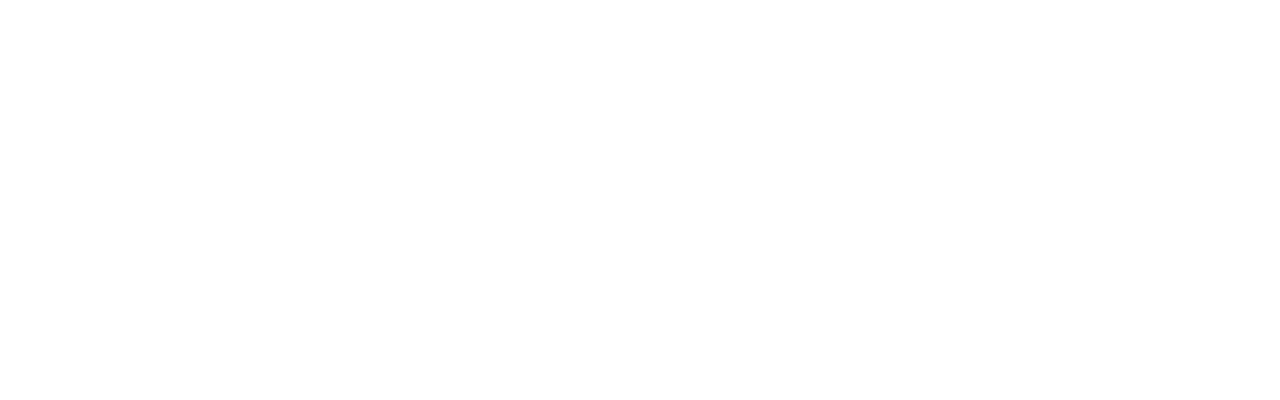
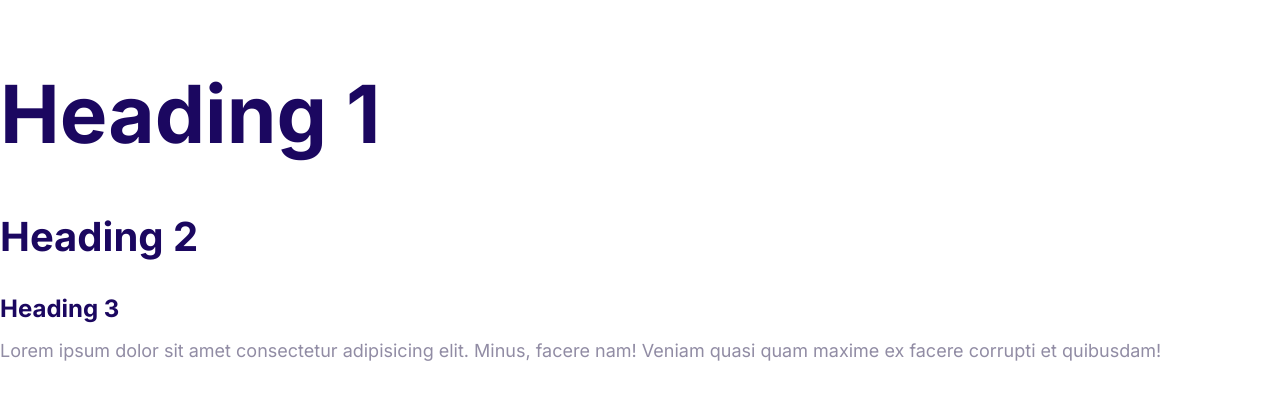
Before and after one commit to jonnguyen1926/moshify, a plain HTML site: page index.html in a window 1280 px wide. Drawn offline with Linux system fonts and the light colour scheme.

Commit message:
Define the styles for the fonts.

```diff
--- a/css/styles.css
+++ b/css/styles.css
@@ -5,3 +5,54 @@
     --color-headings: #1b0760;
     --color-body: #918ca4;
 }
+
+html {
+    font-size: 62.5%;
+}
+
+body {
+    font-family: Inter, Arial, Helvetica, sans-serif;
+    font-size: 2.4rem;
+    line-height: 1.5;
+    color: var(--color-body);
+}
+
+h1, h2, h3 {
+    color: var(--color-headings);
+    margin-bottom: 1rem;
+}
+
+h1 {
+    font-size: 7rem;
+}
+
+h2 {
+    font-size: 4rem;
+}
+
+h3 {
+    font-size: 3rem;
+
+}
+
+p {
+    margin-top: 0;
+}
+
+@media screen and (min-width:1024px) {
+    body {
+        font-size: 1.8rem;
+    }
+
+    h1 {
+        font-size: 8rem;
+    }
+
+    h2 {
+        font-size: 4rem;
+    }
+
+    h3 {
+        font-size: 2.4rem;
+    }
+}
--- a/index.html
+++ b/index.html
@@ -5,8 +5,23 @@
     <meta http-equiv="X-UA-Compatible" content="IE=edge" />
     <meta name="viewport" content="width=device-width, initial-scale=1.0" />
     <title>Document</title>
+    <link rel="preconnect" href="https://fonts.googleapis.com" />
+    <link rel="preconnect" href="https://fonts.gstatic.com" crossorigin />
+    <link
+      href="https://fonts.googleapis.com/css2?family=Inter:wght@400;700&display=swap"
+      rel="stylesheet"
+    />
+
     <link rel="stylesheet" href="css/normalize.css" />
     <link rel="stylesheet" href="css/styles.css" />
   </head>
-  <body></body>
+  <body>
+    <h1>Heading 1</h1>
+    <h2>Heading 2</h2>
+    <h3>Heading 3</h3>
+    <p>
+      Lorem ipsum dolor sit amet consectetur adipisicing elit. Minus, facere
+      nam! Veniam quasi quam maxime ex facere corrupti et quibusdam!
+    </p>
+  </body>
 </html>
```
